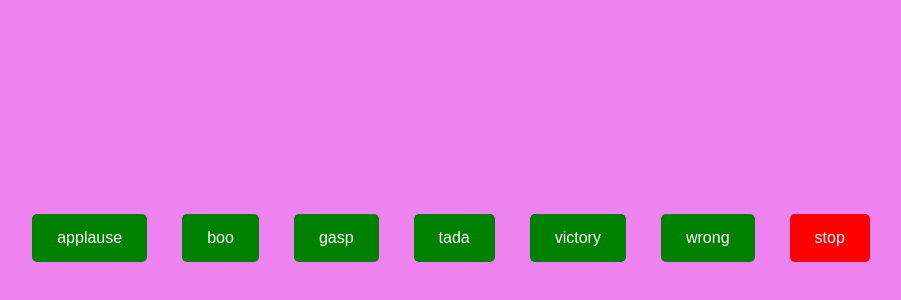
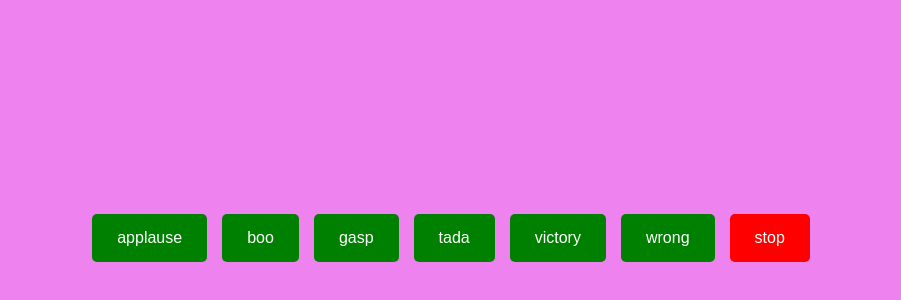
Before and after one commit to acciojob/Soundbar-praveensingh1999, a website: page main.html in a window 1280 px wide. Shown: the part 162-462 px from the top of the page, without its empty margins (189-1090 px from the left). Drawn offline with Linux system fonts and the light colour scheme.

Commit message:
created a submission

```diff
--- a/main.html
+++ b/main.html
@@ -1,6 +1,8 @@
 <!DOCTYPE html>
-<html>
+<html lang="en">
 <head>
+  <meta charset="UTF-8">
+  <title>Audio Player Buttons</title>
   <link rel="stylesheet" href="styles.css">
 </head>
 <body>
--- a/script.js
+++ b/script.js
@@ -3,6 +3,7 @@ let currentSound = null;
 const buttons = document.querySelectorAll(".btn");
 const stopButton = document.querySelector(".stop");
 
+// Play sound on button click
 buttons.forEach(btn => {
   btn.addEventListener('click', () => {
     // Stop current sound if playing
@@ -11,10 +12,8 @@ buttons.forEach(btn => {
       currentSound.currentTime = 0;
     }
 
-		// Get sound file from data attribute
+    // Play new sound
     const soundFile = btn.getAttribute('data-sound');
-
-		// Play new sound
     currentSound = new Audio(`sounds/${soundFile}`);
     currentSound.play();
   });
--- a/styles.css
+++ b/styles.css
@@ -12,20 +12,18 @@ body {
   display: flex;
   flex-wrap: wrap;
   justify-content: center;
-	align-items: center;
   gap: 15px;
 }
 
 button {
   padding: 15px 25px;
-	margin: 10px;
   background-color: green;
   color: white;
   border: none;
   border-radius: 5px;
   cursor: pointer;
   font-size: 16px;
-	transition: 0.2s;
+  transition: background-color 0.2s;
 }
 
 button:hover {
```
Lines whose indentation alone changed are shown as unchanged.
